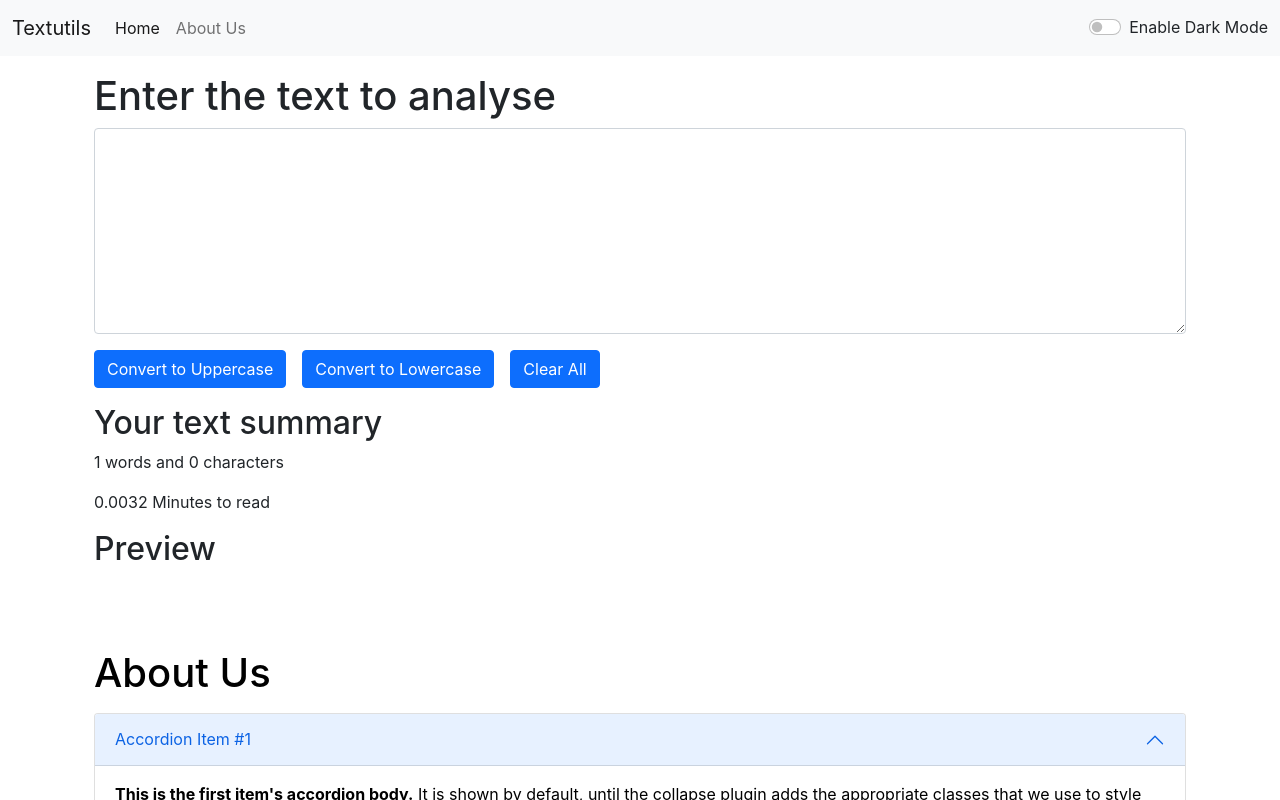
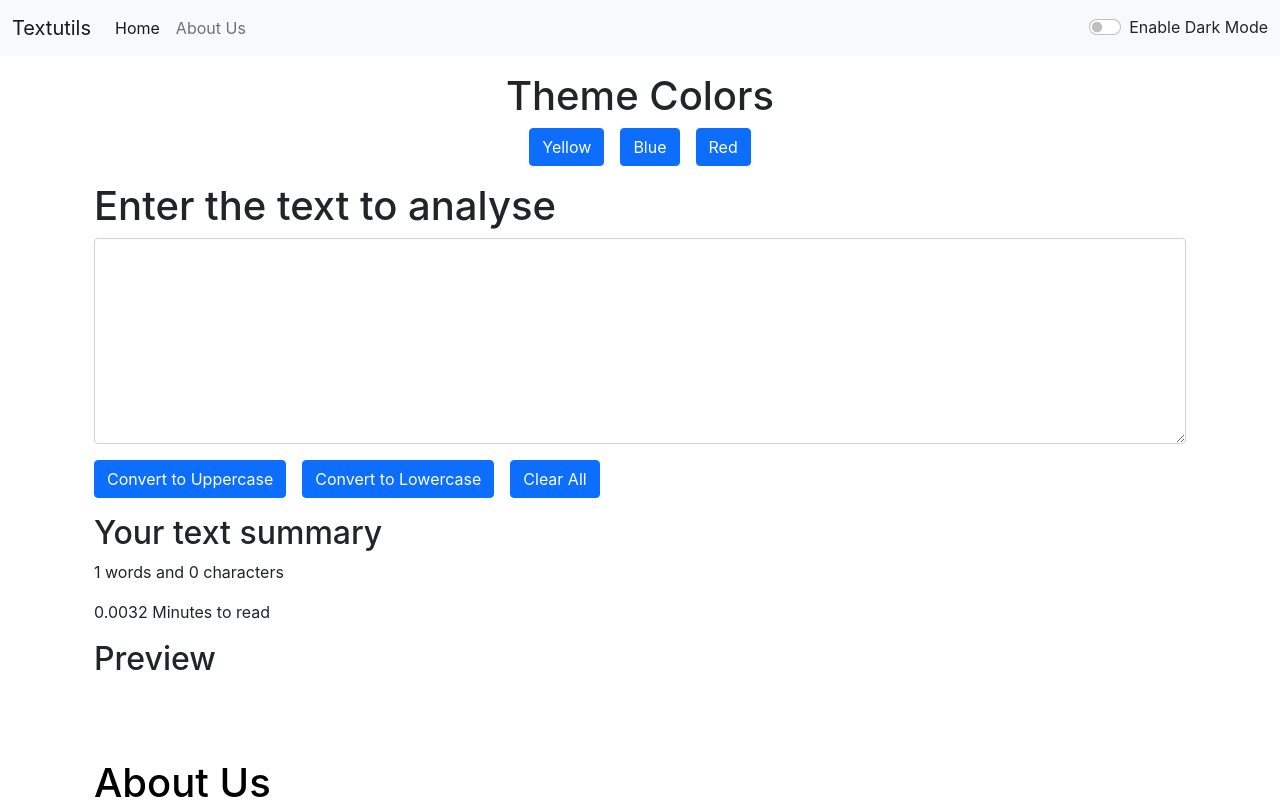
Before and after one commit to Avishek-kr/1-Texting, a React (Create React App) app: page / in a window 1280 px wide. Shown: the top 800 px of the page. Built offline with nearby package versions, Linux system fonts and the light colour scheme; the HTML template or start-up script is replaced by a standard one.

Commit message:
theme color

```diff
--- a/src/App.js
+++ b/src/App.js
@@ -4,6 +4,7 @@ import AboutUS from './components/AboutUS';
 import Alert from './components/Alert';
 import Navbar from './components/Navbar';
 import TextForm from './components/TextForm';
+import ThemeColor from './components/ThemeColor';
 
 
 
@@ -33,10 +34,25 @@ function App() {
       showAlert("Light mode has been enabled", "success")
     }
   }
+  const yellow=()=>{
+    document.body.style.backgroundColor="#FFDE03";
+    document.body.style.color="#000000";
+  }
+  const blue=()=>{
+    document.body.style.backgroundColor="#0336ff";
+    document.body.style.color="#ffffff";
+  }
+  const red=()=>{
+    document.body.style.backgroundColor="#ff0266";
+    document.body.style.color="#000000";
+  }
   return (
     <>
       <Navbar title="Textutils" mode={mode} toggleMode={toggleMode} />
       <Alert alert={alert} />
+      <div className="container mt-3">
+          <ThemeColor yellow={yellow} blue={blue} red={red}/>
+      </div>
         <div className="container my-3">
       <TextForm showAlert={showAlert} heading="Enter the text to analyse" mode={mode} />
       <AboutUS mode={mode} />
--- /dev/null
+++ b/src/components/ThemeColor.js
@@ -0,0 +1,14 @@
+import React from 'react'
+
+function ThemeColor(props) {
+    return (
+        <div className="text-center">
+            <h1>Theme Colors</h1>
+             <button className="btn btn-primary" onClick={props.yellow} >Yellow</button>
+             <button className="btn btn-primary mx-3" onClick={props.blue}>Blue</button>
+             <button className="btn btn-primary" onClick={props.red}>Red</button>
+        </div>
+    )
+}
+
+export default ThemeColor
```
